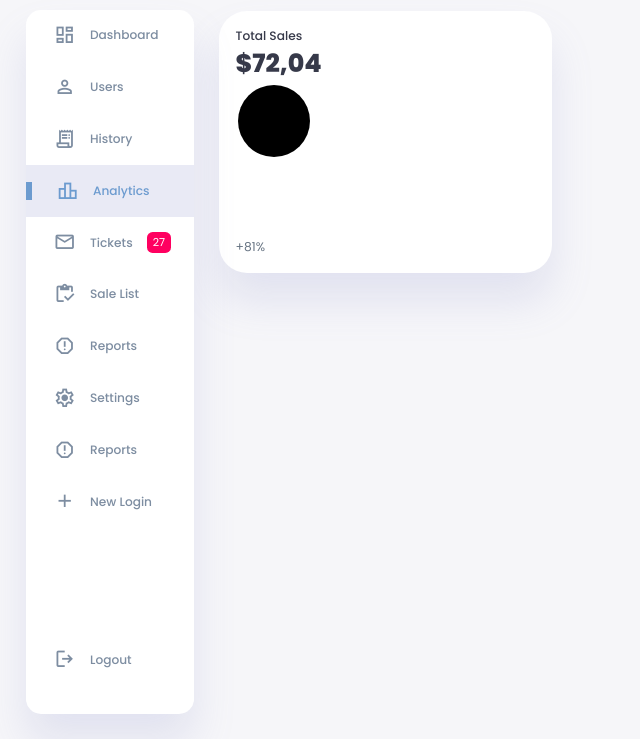
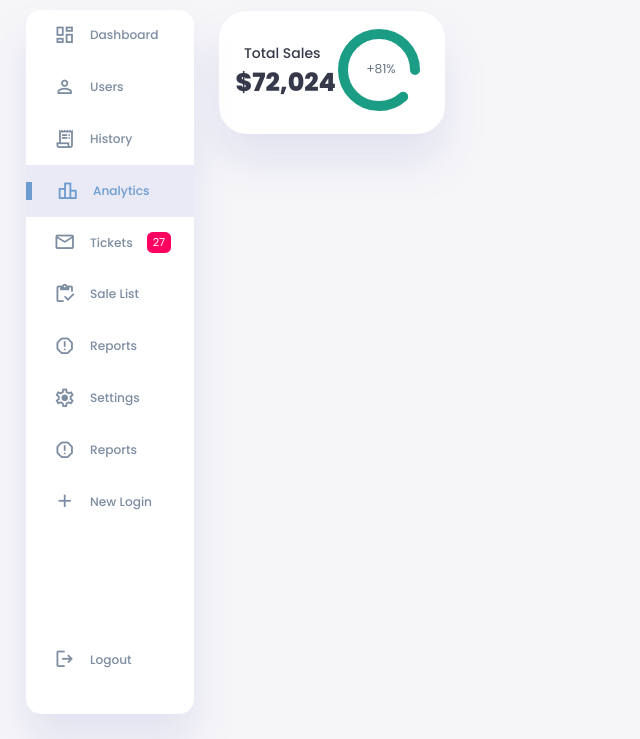
Before and after one commit to Gavruel/DataPilot, a plain HTML site: page index.html in a window 1280 px wide. Shown: the part 61-800 px from the top of the page, without its empty margins (0-640 px from the left). Drawn offline with nearby package versions, Linux system fonts and the light colour scheme.

Commit message:
Sales com valor e porcentagem pronto

```diff
--- a/index.html
+++ b/index.html
@@ -108,7 +108,7 @@
                     <div class="status">
                         <div class="info">
                             <h3>Total Sales</h3>
-                            <h1>$72,04</h1>
+                            <h1>$72,024</h1>
                         </div>
                         <div class="progress">
                             <svg>
--- a/style.css
+++ b/style.css
@@ -241,3 +241,54 @@ main .analyse > div{
     cursor: pointer;
     transition: all 0.3s ease;
 }
+
+main .analyse > div:hover{
+    box-shadow: none;
+}
+
+main .analyse > div .status{
+    display: flex;
+    align-items: center;
+    justify-content: space-between;
+}
+
+main .analyse h3{
+    margin-left: 0.6rem;
+    font-size: 1rem;
+}
+
+main .analyse .progress{
+    position: relative;
+    width: 92px;
+    height: 90px;
+    border-radius: 50%;
+}
+
+main .analyse svg{
+    width: 7rem;
+    height: 7rem;
+}
+
+main .analyse svg circle{
+    fill: none;
+    stroke-width: 10;
+    stroke-linecap: round;
+    transform: translate(5px, 5px);
+}
+
+main .analyse .sales svg circle{
+    stroke: var(--color-success);
+    stroke-dashoffset: -30;
+    stroke-dasharray: 200;
+}
+
+main .analyse .progress .percentage{
+    position: absolute;
+    top: -3px;
+    left: -1px;
+    display: flex;
+    align-items: center;
+    justify-content: center;
+    height: 100%;
+    width: 100%;
+}
```
